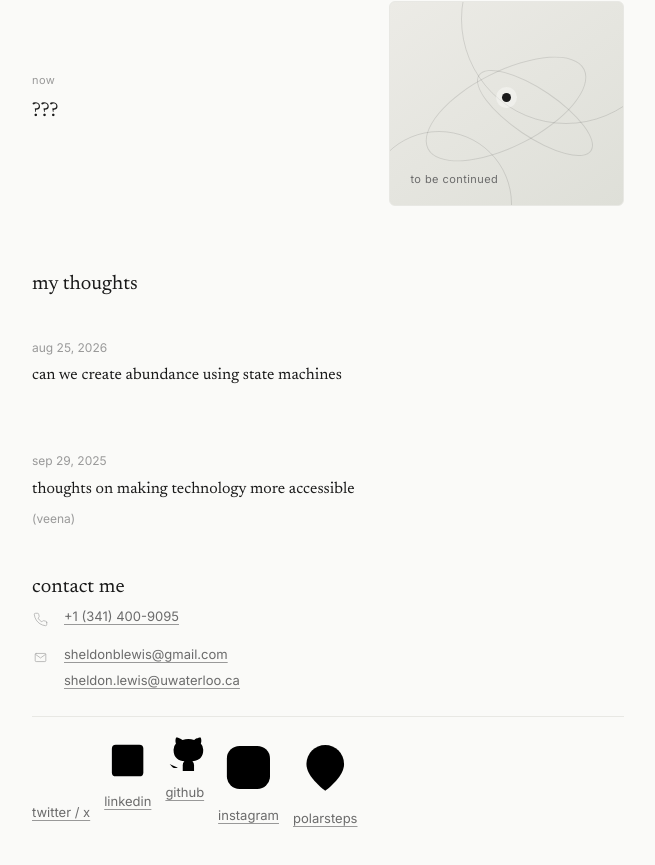
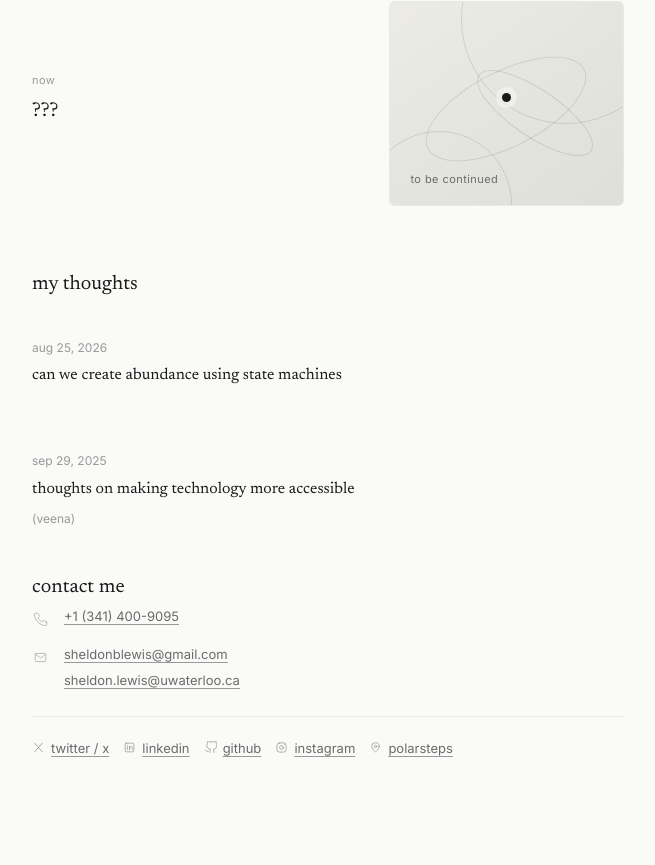
Before and after one commit to sheldonblewis/shelly-site, a Next.js app: page / in a window 1280 px wide. Shown: the part 2270-3135 px from the top of the page, without its empty margins (312-967 px from the left). Built offline with nearby package versions, Linux system fonts and the light colour scheme.

Commit message:
Style social link icons

```diff
--- a/styles/globals.css
+++ b/styles/globals.css
@@ -705,8 +705,27 @@ a.work-card:focus-visible {
 }
 
 .contact-social-links a {
+  display: inline-flex;
+  align-items: center;
+  gap: 0.38rem;
   font-size: 0.813rem;
   color: var(--color-text-secondary);
+}
+
+.social-icon {
+  width: 13px;
+  height: 13px;
+  flex: 0 0 auto;
+  fill: none;
+  stroke: currentColor;
+  stroke-width: 1.35;
+  stroke-linecap: round;
+  stroke-linejoin: round;
+  opacity: 0.72;
+}
+
+.social-icon-x {
+  stroke-width: 1.5;
 }
 
 /* location badge */
```
